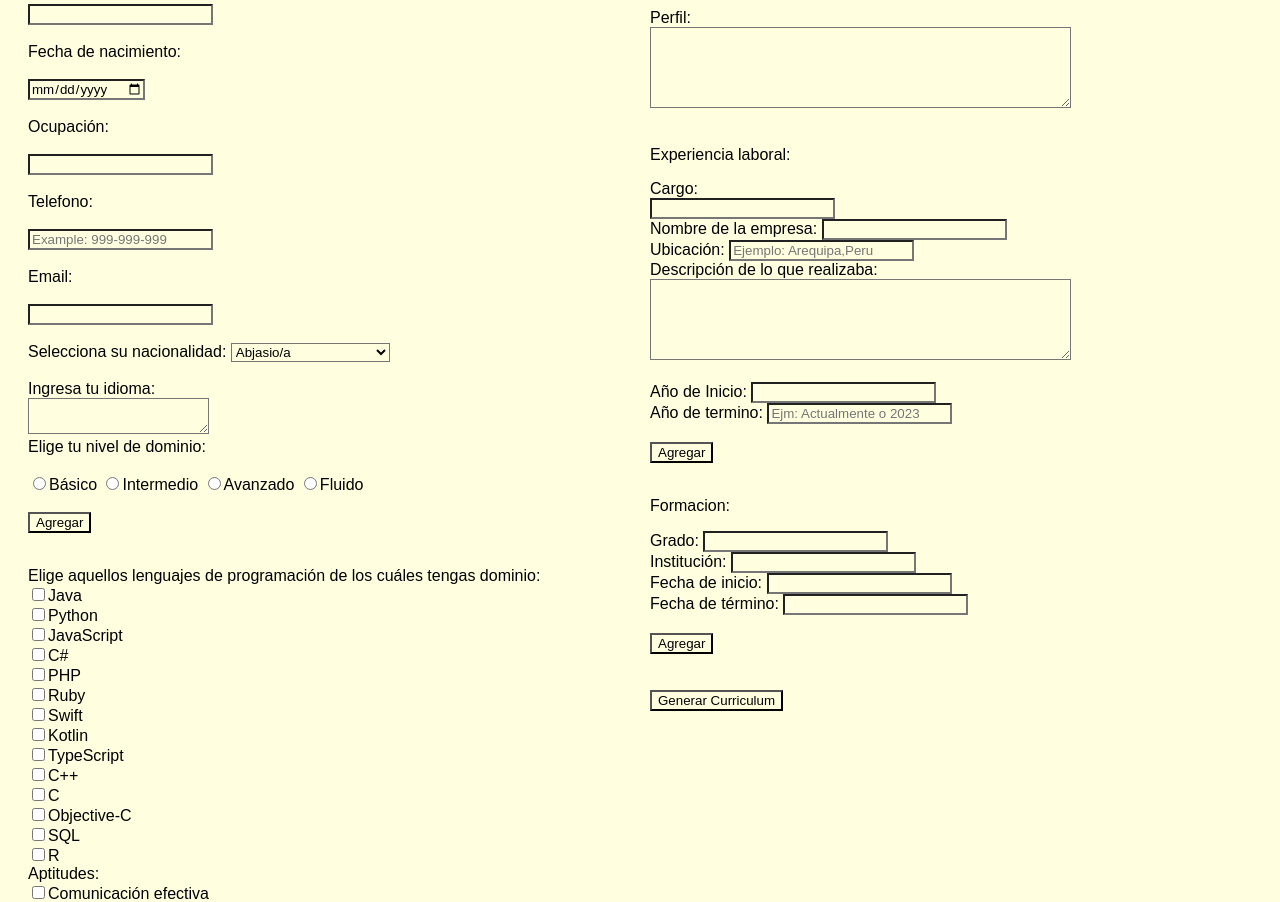
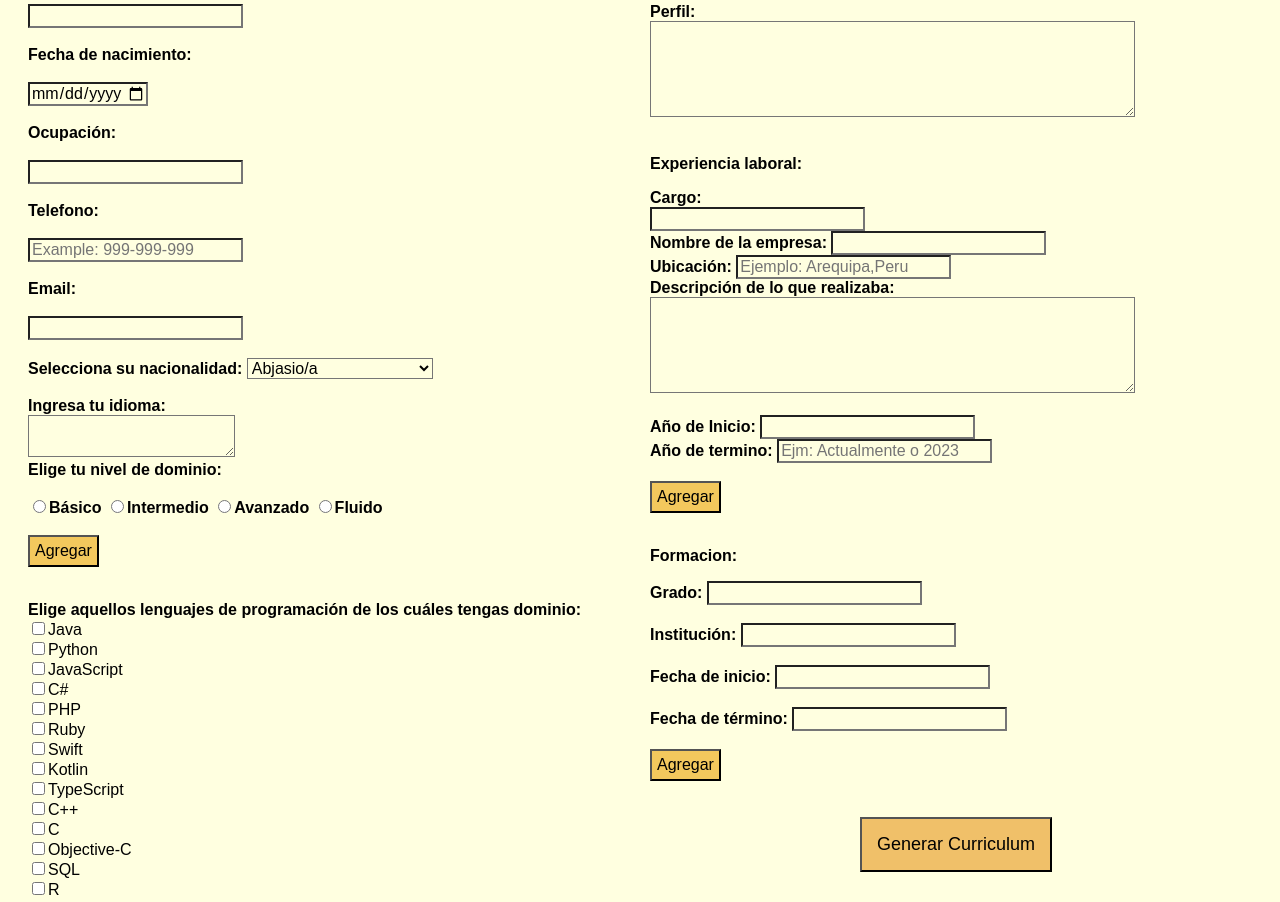
Before and after one commit to ValenSaZu/DBPP, a plain HTML site: page Pagina web dinamica/Formulario.html in a window 1280 px wide. Shown: the part 327-1229 px from the top of the page. Drawn offline with Linux system fonts and the light colour scheme.

Commit message:
Add files via upload

```diff
--- a/Pagina web dinamica/Formulario.html
+++ b/Pagina web dinamica/Formulario.html
@@ -14,10 +14,10 @@
     <form id="Formulario" action="generar_pdf.php" method="post">
         <section class="grid1">
             <label for="color">Elige el color de tu CV:</label><br>
-            <input type="color" id="color" name="color"><br><br>
+            <input type="color" id="color" name="color" required><br><br>
 
             <label for="imagen">Selecciona una foto:</label><br>
-            <input type="file" id="imagen" name="imagen"><br><br>
+            <input type="file" id="imagen" name="imagen" required><br><br>
 
             <label for="Nombre">Nombres:</label><br><br>
             <input type="text" id="Nombre" name="Nombre" required><br><br>
@@ -26,7 +26,7 @@
             <input type="text" id="Apellido" name="Apellido" required><br><br>
 
             <label for="fechaNacimiento">Fecha de nacimiento:</label><br><br>
-            <input type="date" id="fechaNacimiento" name="fechaNacimiento" required><br><br>
+            <input type="date" id="fechaNacimiento" name="fechaNacimiento"  max= "2023-01-01" required><br><br>
 
             <label for="ocupacion">Ocupación:</label><br><br>
             <input type="text" id="ocupacion" name="ocupacion" required><br><br>
@@ -284,7 +284,7 @@
             <input type="checkbox" name="lengProgra" value="C">C<br>
             <input type="checkbox" name="lengProgra" value="Objective-C">Objective-C<br>
             <input type="checkbox" name="lengProgra" value="SQL">SQL<br>
-            <input type="checkbox" name="lengProgra" value="R">R<br>
+            <input type="checkbox" name="lengProgra" value="R">R<br><br>
 
             <label for="Aptitudes">Aptitudes:</label><br>
             <input type="checkbox" name="Aptitudes" value="Ap0">Comunicación efectiva<br>
@@ -319,7 +319,7 @@
             <input type="checkbox" name="Habilidades" value="Hab9">Conocimiento de seguridad informática<br><br>
 
             <label for="perfil">Perfil: </label><br>
-            <textarea id="perfil" name="perfil" rows="5" cols="50"></textarea><br><br>
+            <textarea id="perfil" name="perfil" rows="5" cols="50"></textarea required><br><br>
 
             <div id="Experiencia laboral">
                 <p>Experiencia laboral:</p>
@@ -347,17 +347,16 @@
                     <option value="Especialista en Desarrollo de Software de Control de Procesos Industriales">Especialista en Desarrollo de Software de Control de Procesos Industriales</option>
                     <option value="Especialista en Desarrollo de Software de Simulación">Especialista en Desarrollo de Software de Simulación</option>
                 </datalist><br>
-
                 <label for="Empresa">Nombre de la empresa: </label>
-                <input type="text" name="Empresa" id="Empresa"><br>
+                <input type="text" name="Empresa" id="Empresa" ><br>
                 <label for="EmpresaUbi">Ubicación: </label>
                 <input type="text" name="EmpresaUbi" id="EmpresaUbi" placeholder="Ejemplo: Arequipa,Peru"><br>
                 <label for="DescripcionTrabajo">Descripción de lo que realizaba:</label><br>
                 <textarea id="DescripcionTrabajo" name="DescripcionTrabajo" rows="5" cols="50"></textarea><br><br>
                 <label for="FechaInicio-trabajo">Año de Inicio:</label>
-                <input type="number" id="FechaInicio-trabajo" name="FechaInicio-trabajo"><br>
+                <input type="number" id="FechaInicio-trabajo" name="FechaInicio-trabajo" max="2023"><br>
                 <label for="FechaTermino-trabajo">Año de termino:</label>
-                <input type="text" id="FechaTermino-trabajo" name="FechaTermino-trabajo" pattern="[a-zA-Z0-9]+" placeholder= "Ejm: Actualmente o 2023"><br><br>
+                <input type="text" id="FechaTermino-trabajo" name="FechaTermino-trabajo" pattern="[a-z A-Z 0-9]+" placeholder= "Ejm: Actualmente o 2023"><br><br>
                 <button type="button" onclick="agregarExperiencia()">Agregar</button>
                 <div id="lista-Experiencia" name="lista-Experiencia"></div><br>
                 <script>
@@ -391,16 +390,16 @@
         <div id="Formacion">
             <p>Formacion: </p>
             <label for="grado-input">Grado:</label>
-            <input type="text" id="grado-input"><br>
+            <input type="text" id="grado-input"><br><br>
 
             <label for="institucion-input">Institución:</label>
-            <input type="text" id="institucion-input"><br>
+            <input type="text" id="institucion-input"><br><br>
 
             <label for="fecha-inicio-input">Fecha de inicio:</label>
-            <input type="number" id="fecha-inicio-input" name="fecha-inicio-input"><br>
+            <input type="number" id="fecha-inicio-input" name="fecha-inicio-input" max="2023"><br><br>
 
             <label for="fecha-termino-input">Fecha de término:</label>
-            <input type="number" id="fecha-termino-input" name="fecha-termino-input"><br><br>
+            <input type="number" id="fecha-termino-input" name="fecha-termino-input" max="2023"><br><br>
 
             <button type="button" onclick="agregarFormacion()">Agregar</button>
             <div id="lista-formacion"></div>
@@ -426,7 +425,9 @@
            }
            </script><br><br>
          </div>
-        <input type="submit" value="Generar Curriculum">
+         <div id="botonEnviar">
+            <input type="submit" value="Generar Curriculum" id="enviarCV">
+         </div>
     </section>
     </form>
 </body>
--- a/Pagina web dinamica/styleForm.css
+++ b/Pagina web dinamica/styleForm.css
@@ -1,6 +1,7 @@
 *{
     font-family:Arial, Helvetica, sans-serif;
     background-color:  #FFFFE0;
+    font-size: medium;
 }
 header{
     background-color:gold;
@@ -14,6 +15,22 @@ header{
 h1{
     background-color:gold;
     text-align: center;
+    font-size: 30px;
+}
+label, p{
+    font-weight:bold;
+}
+button{
+    padding: 5px;
+    background-color:rgb(243, 200, 93);
+}
+#botonEnviar{
+    text-align: center;
+}
+#enviarCV{
+    padding: 15px;
+    font-size: large;
+    background-color:rgb(240, 192, 105);
 }
 @media screen and (max-width: 768px) {
     #Formulario {
```
Also changed, not shown: 1 other file.
